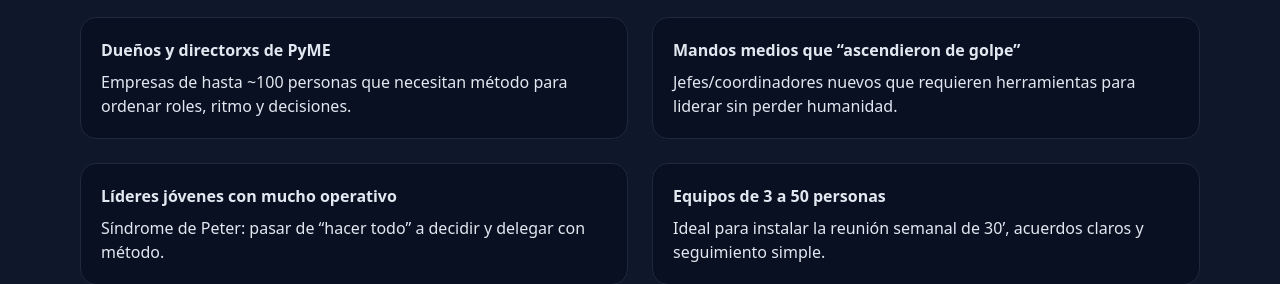
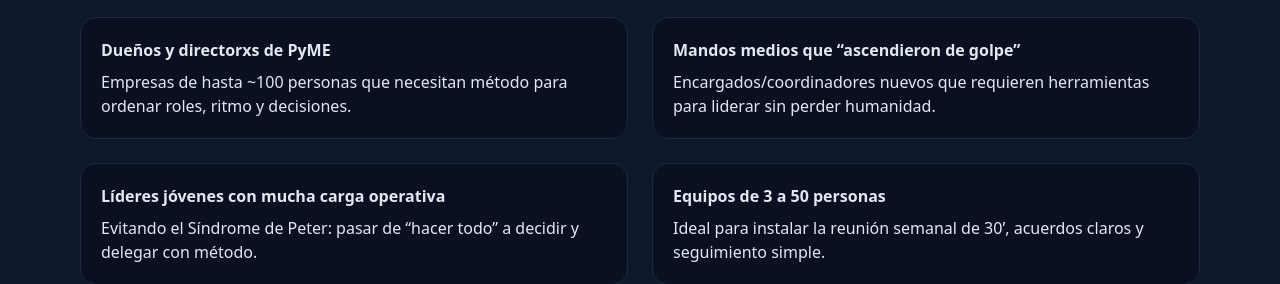
Before and after one commit to maximilianomeza-design/escuela-lideres, a plain HTML site: page index.html in a window 1280 px wide. Shown: the part 668-952 px from the top of the page. Drawn offline with nearby package versions, Linux system fonts and the light colour scheme.

Commit message:
Update index.html

```diff
--- a/index.html
+++ b/index.html
@@ -19,7 +19,7 @@
         <a href="#programa" class="hover:text-white">Programa</a>
         <a href="#para-quien" class="hover:text-white">¿Para quién?</a>
         <a href="#preguntas" class="hover:text-white">Preguntas</a>
-        <a href="https://bit.ly/metodoDCT-escuela" class="px-4 py-2 rounded-xl bg-sky-600 hover:bg-sky-500 text-white font-semibold shadow">Quiero información</a>
+        <a href="https://bit.ly/escuela-leads" class="px-4 py-2 rounded-xl bg-sky-600 hover:bg-sky-500 text-white font-semibold shadow">Quiero información</a>
       </nav>
     </div>
   </header>
@@ -57,11 +57,11 @@
       </div>
       <div class="rounded-2xl border border-slate-800 bg-slate-950/40 p-5">
         <h3 class="font-semibold mb-2">Mandos medios que “ascendieron de golpe”</h3>
-        <p>Jefes/coordinadores nuevos que requieren herramientas para liderar sin perder humanidad.</p>
+        <p>Encargados/coordinadores nuevos que requieren herramientas para liderar sin perder humanidad.</p>
       </div>
       <div class="rounded-2xl border border-slate-800 bg-slate-950/40 p-5">
-        <h3 class="font-semibold mb-2">Líderes jóvenes con mucho operativo</h3>
-        <p>Síndrome de Peter: pasar de “hacer todo” a decidir y delegar con método.</p>
+        <h3 class="font-semibold mb-2">Líderes jóvenes con mucha carga operativa</h3>
+        <p>Evitando el Síndrome de Peter: pasar de “hacer todo” a decidir y delegar con método.</p>
       </div>
       <div class="rounded-2xl border border-slate-800 bg-slate-950/40 p-5">
         <h3 class="font-semibold mb-2">Equipos de 3 a 50 personas</h3>
```
